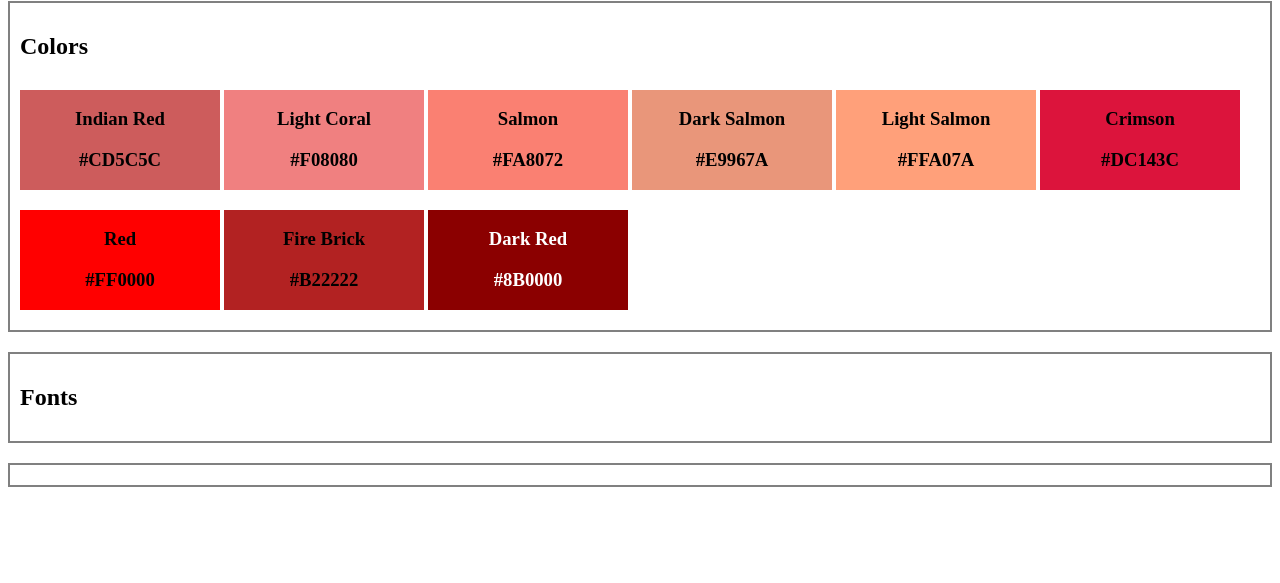
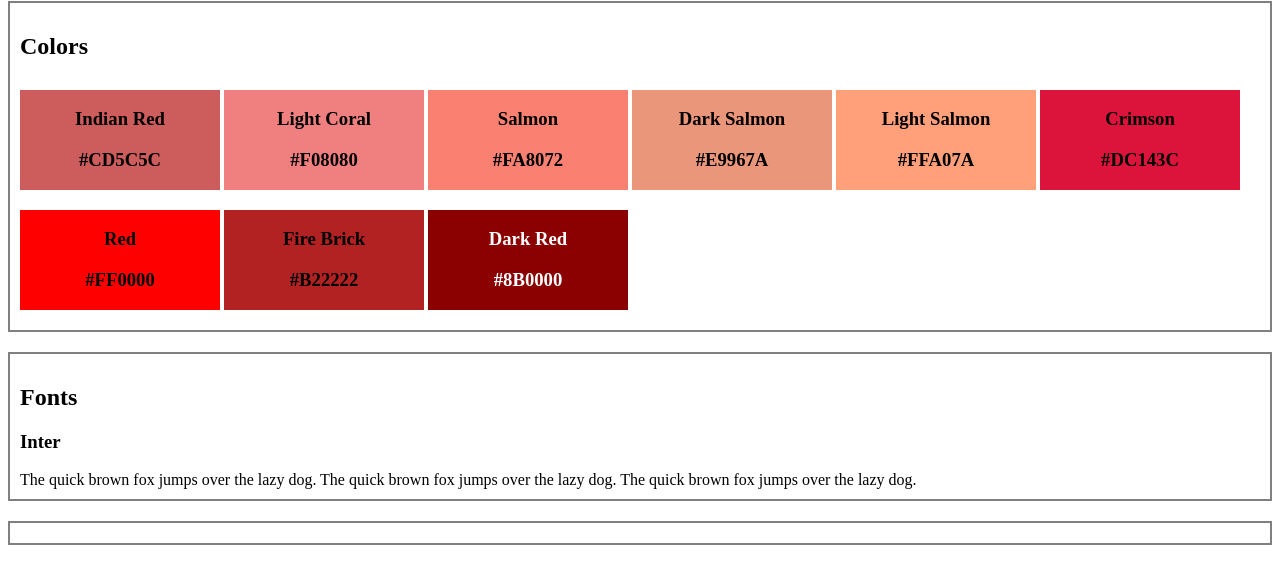
Before and after one commit to moras98/web-design-styles, a plain HTML site: page starting/index.html in a window 1280 px wide. Shown: the part 79-662 px from the top of the page. Drawn offline with Linux system fonts and the light colour scheme.

Commit message:
Start font section

```diff
--- a/starting/index.html
+++ b/starting/index.html
@@ -54,6 +54,16 @@
 
         <section id="font-section">
             <h2>Fonts</h2>
+            <div id="fonts-container">
+                <div class="font-container" id="inter-font">
+                    <h3>Inter</h3>
+                    <a id="w100">The quick brown fox jumps over the lazy dog.</a>
+                    <a id="w400">The quick brown fox jumps over the lazy dog.</a>
+                    <a id="w900">The quick brown fox jumps over the lazy dog.</a>
+                </div>
+                <div class="font-container" id="staatliches-font"></div>
+                <div class="font-container" id="sourcecodepro-font"></div>
+            </div>
         </section>
 
         <section id="text-section"></section>
```
